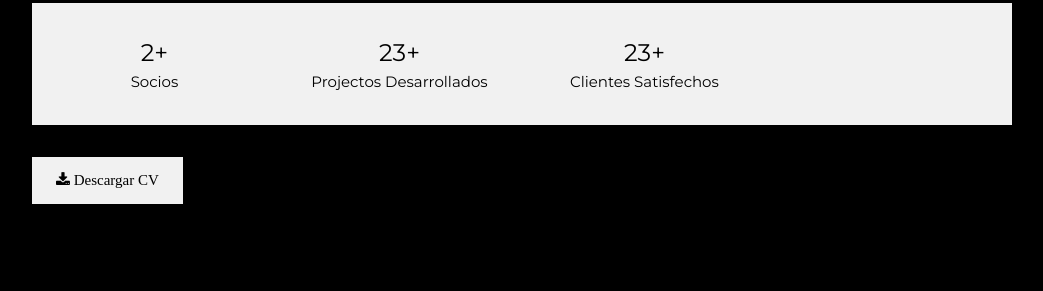
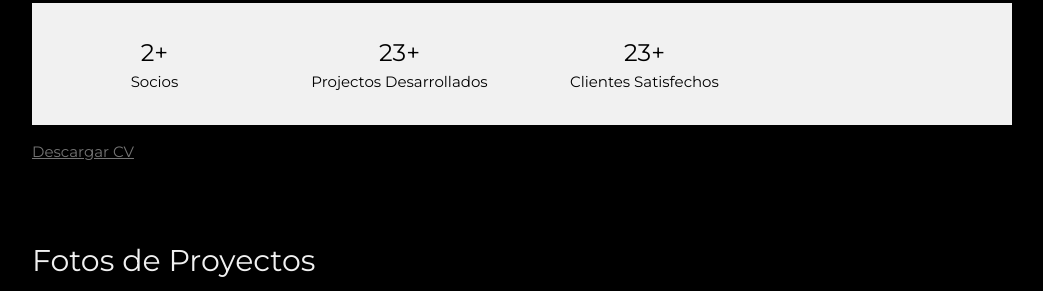
Before and after one commit to LeoContre/LeoContreras.github.io, a plain HTML site: page index.html in a window 1280 px wide. Shown: the part 2145-2436 px from the top of the page, without its empty margins (178-1221 px from the left). Drawn offline with nearby package versions, Linux system fonts and the light colour scheme.

Commit message:
Simplify Download link

```diff
--- a/index.html
+++ b/index.html
@@ -97,9 +97,9 @@
       </div>
     </div>
 
-    <a href="/Leonel Contreras-CV.pdf" download:"Leonel Contreras-CV.pdf"><button class="w3-button w3-light-grey w3-padding-large w3-section">
-       <i class="fa fa-download"> Descargar CV </i>
-    </button></a>
+    <a href="/Leonel Contreras-CV.pdf" download:"Leonel Contreras-CV.pdf">
+       Descargar CV
+    </a>
 
 
   <!-- Portfolio Section -->
```
